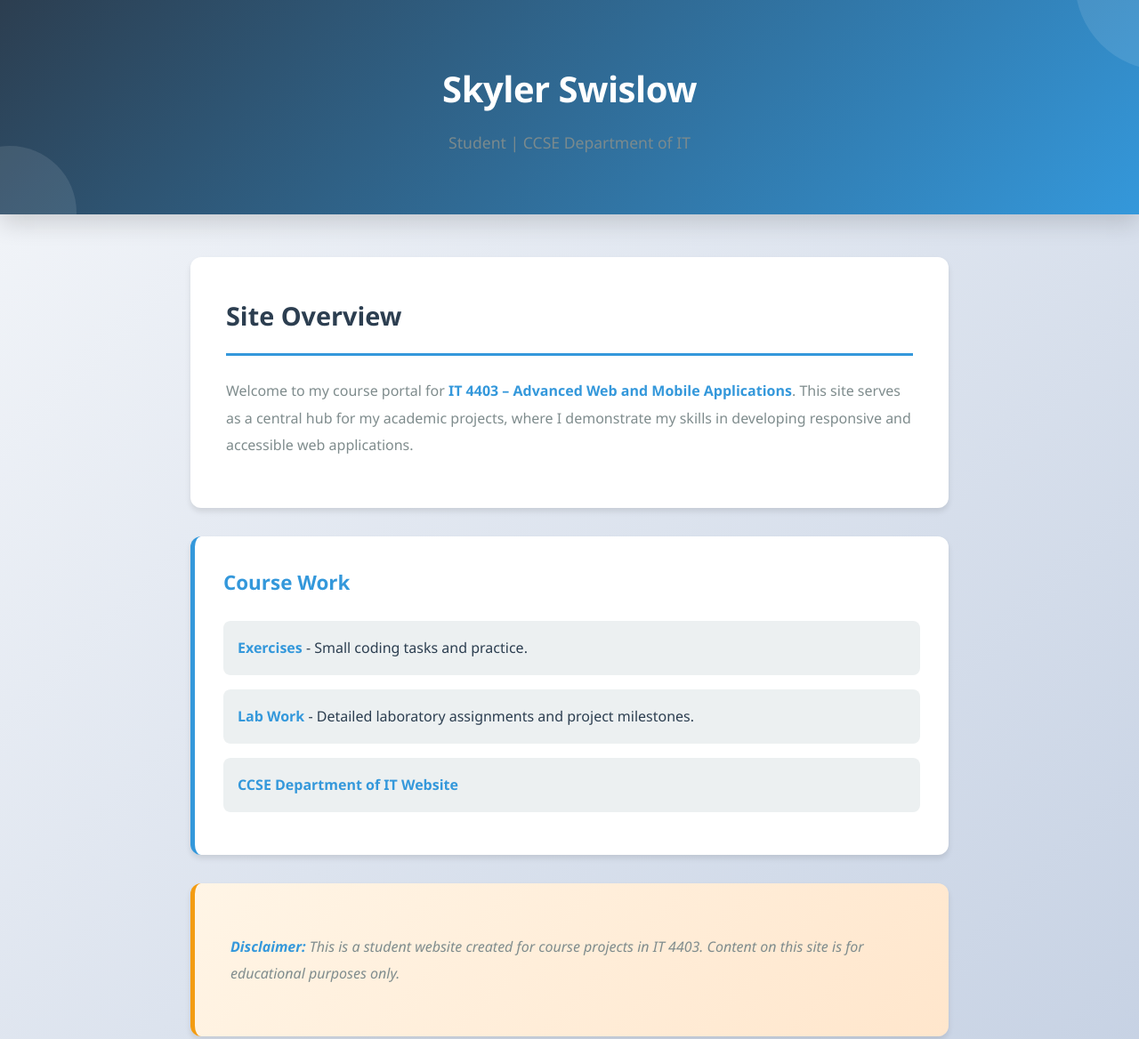
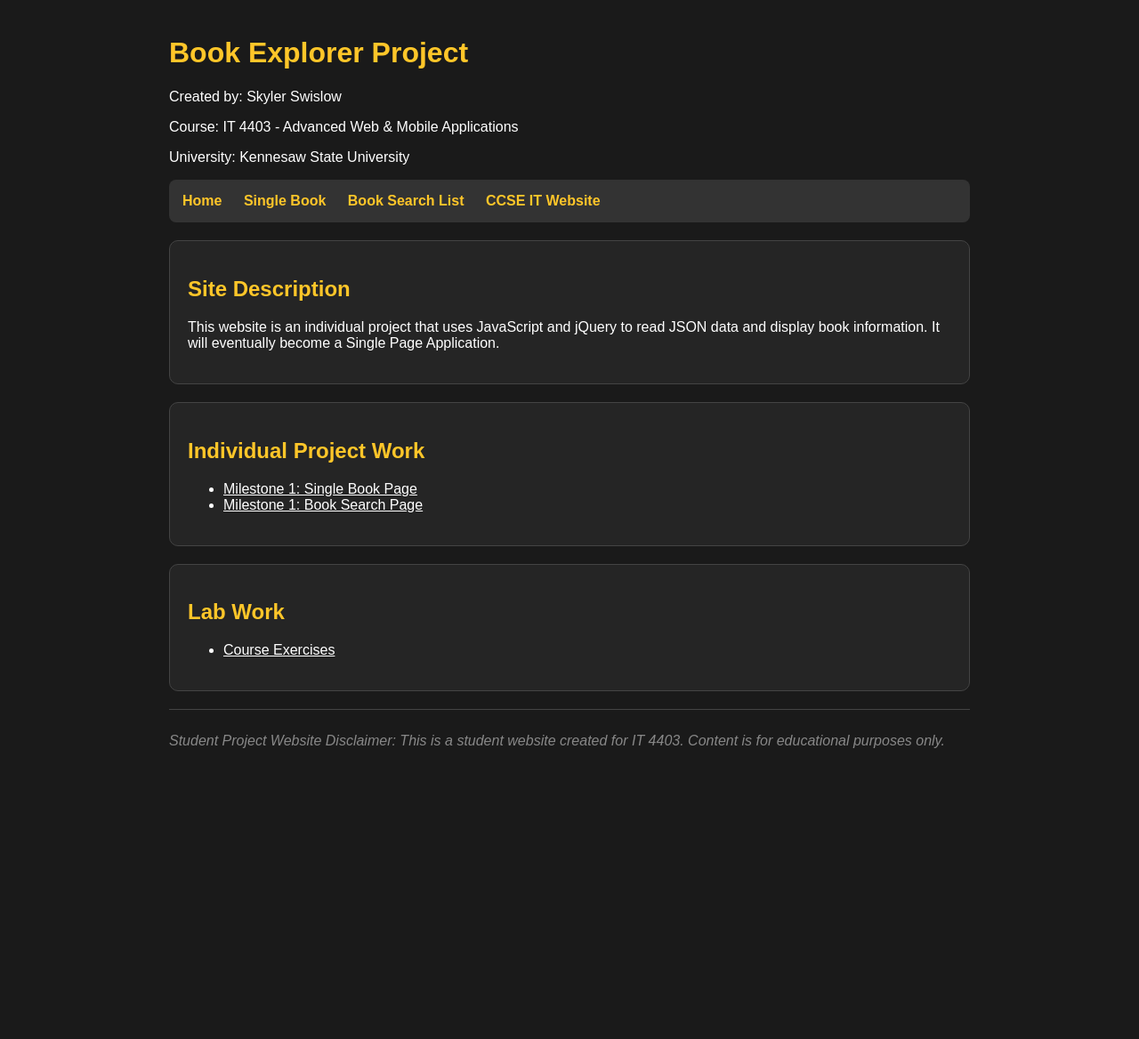
Before and after one commit to SkyCodes99/skyit4403, a website: page index.html in a window 1280 px wide. Shown: the top 1168 px of the page at 89% size. After the commit the page ends 878 px from the top, so only its background shows below. Drawn offline with Linux system fonts and the light colour scheme.

Commit message:
Revise index.html for IT 4403 Project
Updated the homepage title and content for the IT 4403 Project. Reorganized sections and added navigation links.

```diff
--- a/index.html
+++ b/index.html
@@ -1,298 +1,73 @@
 <!DOCTYPE html>
-<html lang="en">
+<html>
 <head>
-    <meta charset="UTF-8">
-    <meta name="viewport" content="width=device-width, initial-scale=1.0">
-    <title>IT 4403 Homepage - Skyler Swislow</title>
+    <title>IT 4403 Project Home</title>
     <style>
-        /* Modern Design System */
-        :root {
-            --primary: #2c3e50;
-            --secondary: #3498db;
-            --accent: #e74c3c;
-            --success: #27ae60;
-            --warning: #f39c12;
-            --light-bg: #ecf0f1;
-            --text-color: #2c3e50;
-            --text-light: #7f8c8d;
-            --border-color: #bdc3c7;
-            --shadow: 0 4px 6px rgba(0, 0, 0, 0.1);
-            --shadow-lg: 0 10px 25px rgba(0, 0, 0, 0.15);
-            --transition: all 0.3s cubic-bezier(0.25, 0.46, 0.45, 0.94);
+        body {
+            font-family: Arial, sans-serif;
+            background-color: #1a1a1a;
+            color: white;
+            margin: 0; padding: 20px;
         }
+        .container { max-width: 900px; margin: auto; }
 
-        * {
-            box-sizing: border-box;
+        /* Navigation area */
+        nav { background: #333; padding: 15px; border-radius: 8px; margin-bottom: 20px; }
+        nav a { color: #FFC629; margin-right: 20px; text-decoration: none; font-weight: bold; }
+
+        /* Content boxes */
+        .box {
+            background: #252525;
+            padding: 20px;
+            border: 1px solid #444;
+            margin-bottom: 20px;
+            border-radius: 10px;
         }
-
-        html {
-            scroll-behavior: smooth;
-        }
-
-        body {
-            font-family: 'Segoe UI', Trebuchet MS, sans-serif;
-            line-height: 1.8;
-            color: var(--text-color);
-            background: linear-gradient(135deg, #f5f7fa 0%, #c3cfe2 100%);
-            min-height: 100vh;
-            margin: 0;
-            padding: 0;
-        }
-
-        header {
-            background: linear-gradient(135deg, var(--primary) 0%, var(--secondary) 100%);
-            color: white;
-            padding: 4rem 2rem;
-            text-align: center;
-            box-shadow: var(--shadow-lg);
-            position: relative;
-            overflow: hidden;
-        }
-
-        header::before {
-            content: '';
-            position: absolute;
-            top: -50%;
-            right: -10%;
-            width: 200px;
-            height: 200px;
-            background: rgba(255, 255, 255, 0.1);
-            border-radius: 50%;
-        }
-
-        header::after {
-            content: '';
-            position: absolute;
-            bottom: -30%;
-            left: -5%;
-            width: 150px;
-            height: 150px;
-            background: rgba(255, 255, 255, 0.1);
-            border-radius: 50%;
-        }
-
-        header h1 {
-            margin: 0;
-            font-size: 2.5rem;
-            font-weight: 700;
-            letter-spacing: -0.5px;
-            position: relative;
-            z-index: 1;
-        }
-
-        header p {
-            margin: 0.5rem 0 0;
-            font-size: 1.1rem;
-            opacity: 0.95;
-            position: relative;
-            z-index: 1;
-        }
-
-        main {
-            max-width: 900px;
-            margin: 3rem auto;
-            padding: 0 1.5rem;
-        }
-
-        section {
-            background: white;
-            padding: 2.5rem;
-            margin: 2rem 0;
-            border-radius: 12px;
-            box-shadow: var(--shadow);
-            transition: var(--transition);
-        }
-
-        section:hover {
-            box-shadow: var(--shadow-lg);
-            transform: translateY(-2px);
-        }
-
-        h2 {
-            color: var(--primary);
-            font-size: 1.8rem;
-            margin-top: 0;
-            margin-bottom: 1.5rem;
-            border-bottom: 3px solid var(--secondary);
-            padding-bottom: 1rem;
-        }
-
-        h3 {
-            color: var(--secondary);
-            font-size: 1.4rem;
-            margin-top: 0;
-        }
-
-        nav {
-            background: white;
-            padding: 2rem;
-            border-radius: 12px;
-            box-shadow: var(--shadow);
-            margin: 2rem 0;
-            border-left: 5px solid var(--secondary);
-            transition: var(--transition);
-        }
-
-        nav:hover {
-            box-shadow: var(--shadow-lg);
-            transform: translateX(4px);
-        }
-
-        nav ul {
-            list-style: none;
-            padding: 0;
-            margin: 0;
-        }
-
-        nav li {
-            margin: 1rem 0;
-            padding: 1rem;
-            background: var(--light-bg);
-            border-radius: 8px;
-            transition: var(--transition);
-        }
-
-        nav li:hover {
-            background: var(--secondary);
-            color: white;
-        }
-
-        nav li:hover a {
-            color: white;
-        }
-
-        .disclaimer {
-            background: linear-gradient(135deg, #fff5e6 0%, #ffe6cc 100%);
-            border-left: 5px solid var(--warning);
-            color: #7d5a1d;
-            font-style: italic;
-            transition: var(--transition);
-        }
-
-        .disclaimer:hover {
-            box-shadow: var(--shadow-lg);
-        }
-
-        footer {
-            text-align: center;
-            padding: 3rem 2rem;
-            color: white;
-            background: linear-gradient(135deg, var(--primary) 0%, var(--secondary) 100%);
-            font-size: 0.95rem;
-            margin-top: 4rem;
-        }
-
-        a {
-            color: var(--secondary);
-            text-decoration: none;
-            font-weight: 600;
-            transition: var(--transition);
-            position: relative;
-        }
-
-        a::after {
-            content: '';
-            position: absolute;
-            bottom: -2px;
-            left: 0;
-            width: 0;
-            height: 2px;
-            background: var(--accent);
-            transition: var(--transition);
-        }
-
-        a:hover {
-            color: var(--accent);
-        }
-
-        a:hover::after {
-            width: 100%;
-        }
-
-        strong {
-            color: var(--secondary);
-            font-weight: 700;
-        }
-
-        p {
-            color: var(--text-light);
-            line-height: 1.9;
-        }
-
-        /* Responsive Design */
-        @media (max-width: 768px) {
-            header {
-                padding: 2.5rem 1rem;
-            }
-
-            header h1 {
-                font-size: 2rem;
-            }
-
-            main {
-                padding: 0 1rem;
-                margin: 1.5rem auto;
-            }
-
-            section, nav {
-                padding: 1.5rem;
-                margin: 1rem 0;
-            }
-
-            h2 {
-                font-size: 1.5rem;
-            }
-        }
-
-        @media (max-width: 480px) {
-            header h1 {
-                font-size: 1.5rem;
-            }
-
-            h2 {
-                font-size: 1.3rem;
-            }
-
-            section, nav {
-                padding: 1rem;
-            }
-
-            main {
-                margin: 1rem auto;
-            }
-        }
+        h1, h2 { color: #FFC629; }
+        .disclaimer { font-style: italic; color: #888; border-top: 1px solid #444; padding-top: 10px; }
     </style>
 </head>
 <body>
 
+<div class="container">
     <header>
-        <h1>Skyler Swislow</h1>
-        <p>Student | CCSE Department of IT</p>
+        <h1>Book Explorer Project</h1>
+        <p>Created by: Skyler Swislow</p>
+        <p>Course: IT 4403 - Advanced Web & Mobile Applications</p>
+        <p>University: Kennesaw State University</p>
     </header>
 
-    <main>
-        <section>
-            <h2>Site Overview</h2>
-            <p>Welcome to my course portal for <strong>IT 4403 – Advanced Web and Mobile Applications</strong>. This site serves as a central hub for my academic projects, where I demonstrate my skills in developing responsive and accessible web applications.</p>
-        </section>
+    <nav>
+        <a href="index.html">Home</a>
+        <a href="book-detail.html">Single Book</a>
+        <a href="book-list.html">Book Search List</a>
+        <a href="https://ccse.kennesaw.edu/it" target="_blank">CCSE IT Website</a>
+    </nav>
 
-        <nav>
-            <h3>Course Work</h3>
-            <ul>
-                <li><a href="exercises.html">Exercises</a> - Small coding tasks and practice.</li>
-                <li><a href="labs.html">Lab Work</a> - Detailed laboratory assignments and project milestones.</li>
-                <li><a href="https://ccse.kennesaw.edu/it" target="_blank">CCSE Department of IT Website</a></li>
-            </ul>
-        </nav>
+    <div class="box">
+        <h2>Site Description</h2>
+        <p>This website is an individual project that uses JavaScript and jQuery to read JSON data and display book information. It will eventually become a Single Page Application.</p>
+    </div>
 
-        <section class="disclaimer">
-            <p><strong>Disclaimer:</strong> This is a student website created for course projects in IT 4403. Content on this site is for educational purposes only.</p>
-        </section>
-    </main>
+    <div class="box">
+        <h2>Individual Project Work</h2>
+        <ul>
+            <li><a href="book-detail.html" style="color:white;">Milestone 1: Single Book Page</a></li>
+            <li><a href="book-list.html" style="color:white;">Milestone 1: Book Search Page</a></li>
+        </ul>
+    </div>
 
-    <footer>
-        <p>&copy; 2026 Skyler Swislow | IT 4403</p>
-    </footer>
+    <div class="box">
+        <h2>Lab Work</h2>
+        <ul>
+            <li><a href="exercises.html" style="color:white;">Course Exercises</a></li>
+        </ul>
+    </div>
+
+    <div class="disclaimer">
+        <p>Student Project Website Disclaimer: This is a student website created for IT 4403. Content is for educational purposes only.</p>
+    </div>
+</div>
 
 </body>
 </html>
```
